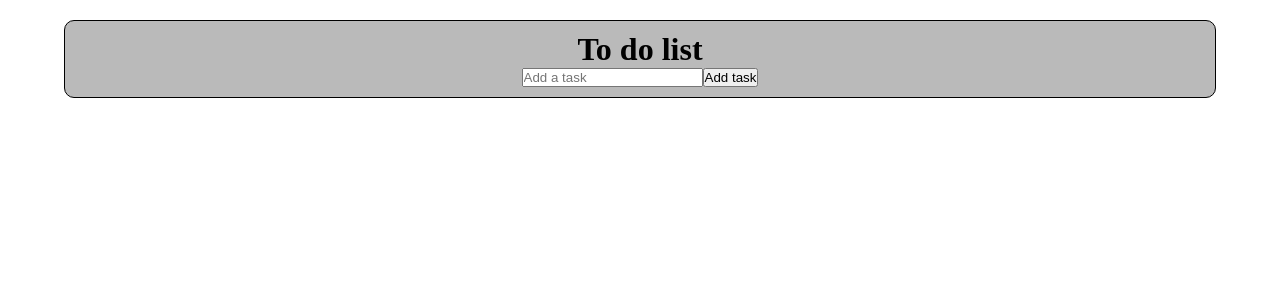
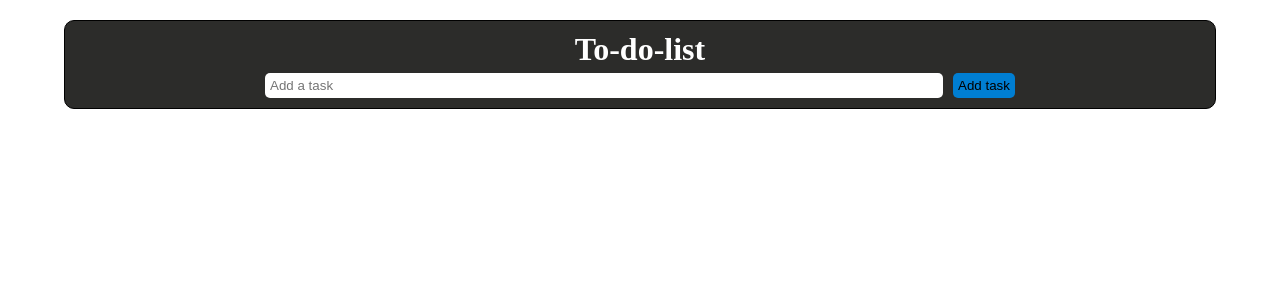
Before and after one commit to Reggy73/react-to-do-list, a React (Vite) app: page / in a window 1280 px wide. Shown: the top 300 px of the page. Built offline with nearby package versions, Linux system fonts and the light colour scheme.

Commit message:
Styled heading and background

```diff
--- a/src/App.css
+++ b/src/App.css
@@ -4,14 +4,40 @@
     box-sizing: border-box;
 }
 
+h1 {
+    margin-bottom: 5px;
+    color: white;
+}
+
 .to-do-list-container {
     width: 90vw;
-    background-color: #bababa;
+    background-color: #2C2C2A;
     padding: 10px;
     border: 1px solid black;
     border-radius: 10px;
     text-align: center;
     margin: 20px auto;
+}
+
+#task-input {
+    padding: 5px;
+    width: 60%;
+    margin-right: 10px;
+    border: none;
+    border-radius: 5px;
+    outline: none;
+}
+
+#task-input + button {
+    background-color: #007ed2;
+    border: none;
+    border-radius: 5px;
+    padding: 5px;
+    transition: transform 1s ease;
+}
+
+#task-input + button:hover {
+    transform: scale(1.1);
 }
 
 .list {
@@ -23,7 +49,7 @@
     border-bottom: 1px solid black;
 }
 
-.list input {
+.list input[type='checkbox'] {
     margin-right: 5px;
     font-size: 20rem;
 }
--- a/src/toDoList.jsx
+++ b/src/toDoList.jsx
@@ -19,7 +19,7 @@ function ToDoList(){
     return (
         <>
             <div className='to-do-list-container'>
-                <h1>To do list</h1>
+                <h1>To-do-list</h1>
                 <input type='text' id='task-input' value={newTask} onChange={handleInputChange} placeholder='Add a task' />
                 <button type='submit' onClick={addTask}>Add task</button>
                 <div className='list'>
```
